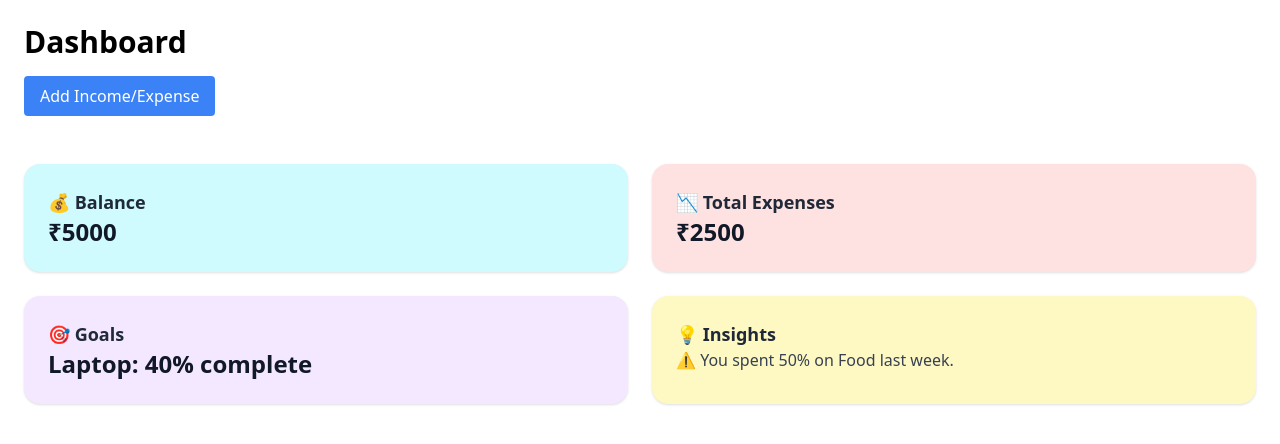
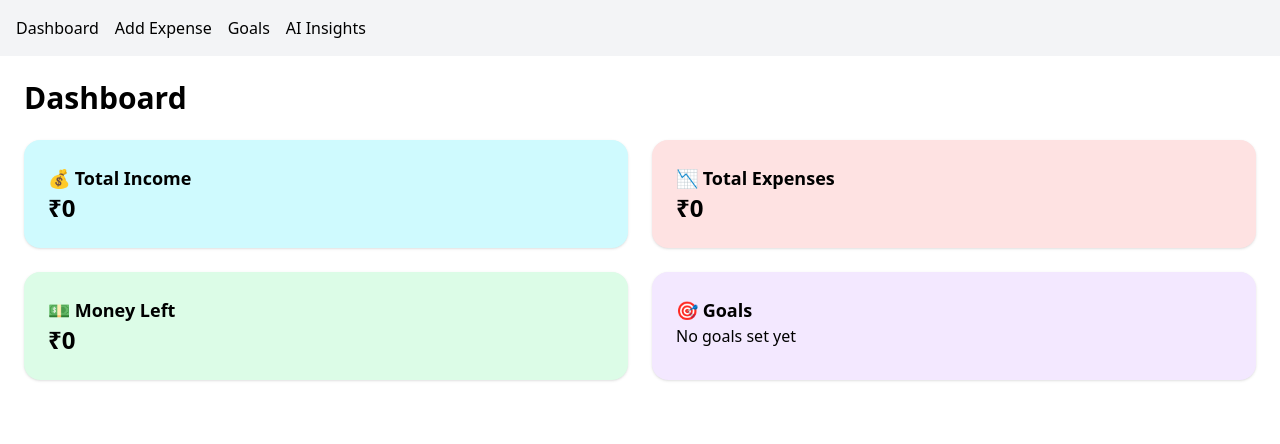
Before and after one commit to yashucodes/budgettrack, a React (Create React App) app in the folder frontend/: page / in a window 1280 px wide. Shown: the top 444 px of the page. Built offline with nearby package versions, Linux system fonts and the light colour scheme.

Commit message:
recent frontend

```diff
--- a/frontend/src/App.jsx
+++ b/frontend/src/App.jsx
@@ -1,16 +1,29 @@
 import React from "react";
-import { BrowserRouter as Router, Routes, Route } from "react-router-dom";
+import { BrowserRouter as Router, Routes, Route, Link } from "react-router-dom";
+import { BudgetProvider } from "./context/BudgetContext";
 import Dashboard from "./pages/Dashboard";
 import AddExpense from "./pages/AddExpense";
+import Goals from "./pages/Goals";
+import Insight from "./pages/Insights"; // <- updated import
 
 function App() {
   return (
+    <BudgetProvider>
       <Router>
+        <nav className="bg-gray-100 p-4 flex gap-4">
+          <Link className="hover:underline" to="/">Dashboard</Link>
+          <Link className="hover:underline" to="/add-expense">Add Expense</Link>
+          <Link className="hover:underline" to="/goals">Goals</Link>
+          <Link className="hover:underline" to="/insights">AI Insights</Link> {/* URL path */}
+        </nav>
         <Routes>
           <Route path="/" element={<Dashboard />} />
           <Route path="/add-expense" element={<AddExpense />} />
+          <Route path="/goals" element={<Goals />} />
+          <Route path="/insights" element={<Insight />} /> {/* updated path */}
         </Routes>
       </Router>
+    </BudgetProvider>
   );
 }
 
--- /dev/null
+++ b/frontend/src/context/BudgetContext.jsx
@@ -0,0 +1,68 @@
+import React, { createContext, useState } from "react";
+
+export const BudgetContext = createContext();
+
+export const BudgetProvider = ({ children }) => {
+  const [transactions, setTransactions] = useState([]);
+  const [goals, setGoals] = useState([]);
+  const [budget, setBudget] = useState(0);
+
+  const addTransaction = (title, amount, type) => {
+    const newTransaction = {
+      id: Date.now(),
+      title,
+      amount: parseFloat(amount),
+      type,
+      date: new Date().toLocaleString(),
+    };
+    setTransactions([...transactions, newTransaction]);
+  };
+
+  const addGoal = (name, target) => {
+    const newGoal = {
+      id: Date.now(),
+      name,
+      target: parseFloat(target),
+      progress: 0,
+    };
+    setGoals([...goals, newGoal]);
+  };
+
+  // Calculate totals
+  const totalIncome = transactions
+    .filter((t) => t.type === "income")
+    .reduce((sum, t) => sum + t.amount, 0);
+
+  const totalExpense = transactions
+    .filter((t) => t.type === "expense")
+    .reduce((sum, t) => sum + t.amount, 0);
+
+  const moneyLeft = budget + totalIncome - totalExpense;
+
+  // Update goals progress
+  const updatedGoals = goals.map((g) => ({
+    ...g,
+    progress: Math.min(
+      Math.round(((totalIncome - totalExpense) / g.target) * 100),
+      100
+    ),
+  }));
+
+  return (
+    <BudgetContext.Provider
+      value={{
+        transactions,
+        addTransaction,
+        totalIncome,
+        totalExpense,
+        moneyLeft,
+        budget,
+        setBudget,
+        goals: updatedGoals,
+        addGoal,
+      }}
+    >
+      {children}
+    </BudgetContext.Provider>
+  );
+};
--- a/frontend/src/pages/AddExpense.jsx
+++ b/frontend/src/pages/AddExpense.jsx
@@ -1,48 +1,35 @@
-import React, { useState } from "react";
+import React, { useContext, useState } from "react";
+import { BudgetContext } from "../context/BudgetContext";
 import { Link } from "react-router-dom";
 
 function AddExpense() {
-  const [transactions, setTransactions] = useState([]);
+  const { transactions, addTransaction, moneyLeft } = useContext(BudgetContext);
   const [title, setTitle] = useState("");
   const [amount, setAmount] = useState("");
   const [type, setType] = useState("income");
 
-  const handleAddTransaction = (e) => {
+  const handleSubmit = (e) => {
     e.preventDefault();
     if (!title || !amount) return;
-
-    const newTransaction = {
-      id: Date.now(),
-      title,
-      amount: parseFloat(amount),
-      type,
-    };
-
-    setTransactions([...transactions, newTransaction]);
+    addTransaction(title, amount, type);
     setTitle("");
     setAmount("");
     setType("income");
   };
 
-  // Separate income and expense
-  const incomeTransactions = transactions.filter(t => t.type === "income");
-  const expenseTransactions = transactions.filter(t => t.type === "expense");
-
-  const totalIncome = incomeTransactions.reduce((sum, t) => sum + t.amount, 0);
-  const totalExpense = expenseTransactions.reduce((sum, t) => sum + t.amount, 0);
-
   return (
     <div className="p-6">
-      {/* Back to Dashboard */}
       <Link to="/">
-        <button className="bg-gray-300 px-4 py-2 rounded mb-4 hover:bg-gray-400 transition">
+        <button className="bg-gray-300 px-4 py-2 rounded mb-4 hover:bg-gray-400">
           ← Back to Dashboard
         </button>
       </Link>
 
-      {/* Add Transaction Form */}
       <h1 className="text-2xl font-bold mb-4">Add Transaction</h1>
-      <form onSubmit={handleAddTransaction} className="flex flex-col md:flex-row gap-2 mb-6">
+      <form
+        onSubmit={handleSubmit}
+        className="flex flex-col md:flex-row gap-2 mb-6"
+      >
         <input
           type="text"
           placeholder="Title"
@@ -67,64 +54,37 @@ function AddExpense() {
         </select>
         <button
           type="submit"
-          className="bg-blue-500 text-white px-4 py-2 rounded hover:bg-blue-600 transition"
+          className="bg-blue-500 text-white px-4 py-2 rounded hover:bg-blue-600"
         >
           Add
         </button>
       </form>
 
-      {/* Income and Expense Tables */}
-      <div className="grid grid-cols-1 md:grid-cols-2 gap-6">
-        {/* Income Table */}
-        <div>
-          <h2 className="text-xl font-bold mb-2 text-green-700">Income</h2>
-          <table className="w-full border border-gray-200 rounded overflow-hidden">
-            <thead className="bg-green-100">
+      <div className="mb-4 text-xl font-semibold">
+        💵 Money Left: ₹{moneyLeft || 0}
+      </div>
+
+      <h2 className="text-xl font-bold mb-2">Transactions</h2>
+      <table className="w-full border border-gray-200 rounded">
+        <thead className="bg-gray-100">
           <tr>
             <th className="px-4 py-2">Title</th>
-                <th className="px-4 py-2">Amount (₹)</th>
+            <th className="px-4 py-2">Amount</th>
+            <th className="px-4 py-2">Type</th>
+            <th className="px-4 py-2">Date</th>
           </tr>
         </thead>
         <tbody>
-              {incomeTransactions.map((t) => (
-                <tr key={t.id} className="hover:bg-green-50">
+          {transactions.map((t) => (
+            <tr key={t.id} className="hover:bg-gray-50">
               <td className="px-4 py-2">{t.title}</td>
               <td className="px-4 py-2">₹{t.amount}</td>
+              <td className="px-4 py-2">{t.type}</td>
+              <td className="px-4 py-2">{t.date}</td>
             </tr>
           ))}
-              <tr className="font-bold bg-green-200">
-                <td className="px-4 py-2">Total</td>
-                <td className="px-4 py-2">₹{totalIncome}</td>
-              </tr>
         </tbody>
       </table>
-        </div>
-
-        {/* Expense Table */}
-        <div>
-          <h2 className="text-xl font-bold mb-2 text-red-700">Expense</h2>
-          <table className="w-full border border-gray-200 rounded overflow-hidden">
-            <thead className="bg-red-100">
-              <tr>
-                <th className="px-4 py-2">Title</th>
-                <th className="px-4 py-2">Amount (₹)</th>
-              </tr>
-            </thead>
-            <tbody>
-              {expenseTransactions.map((t) => (
-                <tr key={t.id} className="hover:bg-red-50">
-                  <td className="px-4 py-2">{t.title}</td>
-                  <td className="px-4 py-2">₹{t.amount}</td>
-                </tr>
-              ))}
-              <tr className="font-bold bg-red-200">
-                <td className="px-4 py-2">Total</td>
-                <td className="px-4 py-2">₹{totalExpense}</td>
-              </tr>
-            </tbody>
-          </table>
-        </div>
-      </div>
     </div>
   );
 }
--- a/frontend/src/pages/Dashboard.jsx
+++ b/frontend/src/pages/Dashboard.jsx
@@ -1,46 +1,53 @@
-import React from "react";
-import { Link } from "react-router-dom";
+import React, { useContext } from "react";
+import { BudgetContext } from "../context/BudgetContext";
 
 function Dashboard() {
-  const balance = 5000;
-  const totalExpenses = 2500;
-  const goals = "Laptop: 40% complete";
-  const insights = "⚠️ You spent 50% on Food last week.";
+  const {
+    totalIncome,
+    totalExpense,
+    moneyLeft,
+    goals,
+  } = useContext(BudgetContext);
 
   return (
     <div className="p-6">
-      {/* Header and Add button */}
-      <h1 className="text-3xl font-bold mb-4">Dashboard</h1>
-      <Link to="/add-expense">
-        <button className="bg-blue-500 text-white px-4 py-2 rounded mb-6">
-          Add Income/Expense
-        </button>
-      </Link>
+      <h1 className="text-3xl font-bold mb-6">Dashboard</h1>
 
-      {/* Cards grid */}
-      <div className="grid grid-cols-1 md:grid-cols-2 gap-6 mt-6">
-        {/* Balance Card */}
-        <div className="bg-cyan-100 p-6 rounded-2xl shadow hover:shadow-lg transition">
-          <h3 className="text-lg font-semibold text-gray-800">💰 Balance</h3>
-          <p className="text-2xl font-bold text-gray-900">₹{balance}</p>
+      <div className="grid grid-cols-1 md:grid-cols-2 gap-6">
+        <div className="bg-cyan-100 p-6 rounded-2xl shadow">
+          <h3 className="text-lg font-semibold">💰 Total Income</h3>
+          <p className="text-2xl font-bold">₹{totalIncome || 0}</p>
         </div>
 
-        {/* Expenses Card */}
-        <div className="bg-red-100 p-6 rounded-2xl shadow hover:shadow-lg transition">
-          <h3 className="text-lg font-semibold text-gray-800">📉 Total Expenses</h3>
-          <p className="text-2xl font-bold text-gray-900">₹{totalExpenses}</p>
+        <div className="bg-red-100 p-6 rounded-2xl shadow">
+          <h3 className="text-lg font-semibold">📉 Total Expenses</h3>
+          <p className="text-2xl font-bold">₹{totalExpense || 0}</p>
         </div>
 
-        {/* Goals Card */}
-        <div className="bg-purple-100 p-6 rounded-2xl shadow hover:shadow-lg transition">
-          <h3 className="text-lg font-semibold text-gray-800">🎯 Goals</h3>
-          <p className="text-2xl font-bold text-gray-900">{goals}</p>
+        <div className="bg-green-100 p-6 rounded-2xl shadow">
+          <h3 className="text-lg font-semibold">💵 Money Left</h3>
+          <p className="text-2xl font-bold">₹{moneyLeft || 0}</p>
         </div>
 
-        {/* Insights Card */}
-        <div className="bg-yellow-100 p-6 rounded-2xl shadow hover:shadow-lg transition">
-          <h3 className="text-lg font-semibold text-gray-800">💡 Insights</h3>
-          <p className="text-md text-gray-700">{insights}</p>
+        <div className="bg-purple-100 p-6 rounded-2xl shadow">
+          <h3 className="text-lg font-semibold">🎯 Goals</h3>
+          {goals.length === 0 ? (
+            <p>No goals set yet</p>
+          ) : (
+            goals.map((g) => (
+              <div key={g.id} className="mb-2">
+                <p>{g.name}</p>
+                <div className="bg-gray-200 w-full h-4 rounded">
+                  <div
+                    className="bg-green-500 h-4 rounded text-white text-xs text-center"
+                    style={{ width: `${g.progress}%` }}
+                  >
+                    {g.progress}%
+                  </div>
+                </div>
+              </div>
+            ))
+          )}
         </div>
       </div>
     </div>
--- a/frontend/src/pages/Goals.jsx
+++ b/frontend/src/pages/Goals.jsx
@@ -1,4 +1,71 @@
+import React, { useContext, useState } from "react";
+import { BudgetContext } from "../context/BudgetContext";
+import { Link } from "react-router-dom";
+
 function Goals() {
-  return <h2>🎯 Goals Page</h2>;
+  const { goals, addGoal } = useContext(BudgetContext);
+  const [name, setName] = useState("");
+  const [target, setTarget] = useState("");
+
+  const handleSubmit = (e) => {
+    e.preventDefault();
+    if (!name || !target) return;
+    addGoal(name, target);
+    setName("");
+    setTarget("");
+  };
+
+  return (
+    <div className="p-6">
+      <Link to="/">
+        <button className="bg-gray-300 px-4 py-2 rounded mb-4 hover:bg-gray-400">
+          ← Back to Dashboard
+        </button>
+      </Link>
+
+      <h1 className="text-2xl font-bold mb-4">Set Your Goal</h1>
+      <form onSubmit={handleSubmit} className="flex flex-col md:flex-row gap-2 mb-6">
+        <input
+          type="text"
+          placeholder="Goal Name (e.g., Trip)"
+          value={name}
+          onChange={(e) => setName(e.target.value)}
+          className="border p-2 rounded flex-1"
+        />
+        <input
+          type="number"
+          placeholder="Target Amount"
+          value={target}
+          onChange={(e) => setTarget(e.target.value)}
+          className="border p-2 rounded w-32"
+        />
+        <button
+          type="submit"
+          className="bg-purple-500 text-white px-4 py-2 rounded hover:bg-purple-600"
+        >
+          Add Goal
+        </button>
+      </form>
+
+      {goals.length === 0 ? (
+        <p>No goals yet</p>
+      ) : (
+        goals.map((g) => (
+          <div key={g.id} className="mb-4">
+            <p className="font-semibold">{g.name}</p>
+            <div className="bg-gray-200 w-full h-4 rounded">
+              <div
+                className="bg-purple-500 h-4 rounded text-white text-xs text-center"
+                style={{ width: `${g.progress}%` }}
+              >
+                {g.progress}%
+              </div>
+            </div>
+          </div>
+        ))
+      )}
+    </div>
+  );
 }
+
 export default Goals;
--- a/frontend/src/pages/Insights.jsx
+++ b/frontend/src/pages/Insights.jsx
@@ -1,4 +1,32 @@
-function Insights() {
-  return <h2>💡 Insights Page</h2>;
+import React, { useContext } from "react";
+import { BudgetContext } from "../context/BudgetContext";
+import { Link } from "react-router-dom";
+
+function Insight() {
+  const { totalIncome, totalExpense } = useContext(BudgetContext);
+
+  let insightMessage = "No transactions yet.";
+  if (totalIncome > totalExpense)
+    insightMessage = "Great! You are saving money 💰";
+  else if (totalIncome === totalExpense)
+    insightMessage = "Break-even. Watch your spending ⚖️";
+  else if (totalIncome < totalExpense)
+    insightMessage = "Warning! You are overspending ⚠️";
+
+  return (
+    <div className="p-6">
+      <Link to="/">
+        <button className="bg-gray-300 px-4 py-2 rounded mb-4 hover:bg-gray-400">
+          ← Back to Dashboard
+        </button>
+      </Link>
+
+      <h1 className="text-2xl font-bold mb-4">AI Insights</h1>
+      <div className="bg-yellow-100 p-6 rounded shadow text-lg font-semibold">
+        {insightMessage}
+      </div>
+    </div>
+  );
 }
-export default Insights;
+
+export default Insight;
```
Lines whose indentation alone changed are shown as unchanged.
